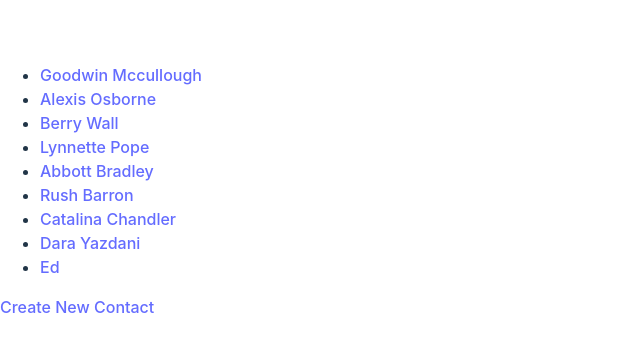
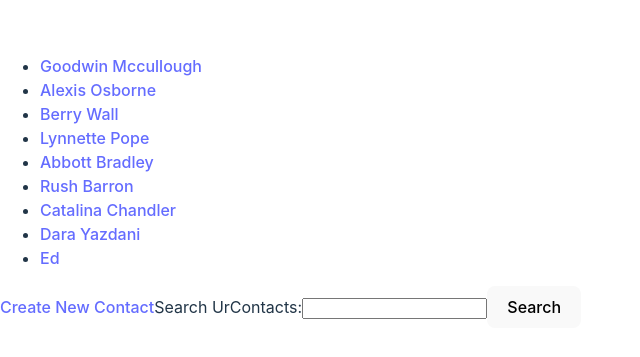
Before and after one commit to dyazdani/contact-list, a React (Vite) app: page /contacts in a window 1280 px wide. Shown: the part 217-574 px from the top of the page, without its empty margins (0-640 px from the left). Built offline with nearby package versions, Linux system fonts and the light colour scheme; data requests are answered from the project's data file.

Commit message:
Added search elements to ContactList component

```diff
--- a/src/components/ContactList.tsx
+++ b/src/components/ContactList.tsx
@@ -1,4 +1,4 @@
-import { Link } from "react-router-dom";
+import { Link, useSearchParams } from "react-router-dom";
 import { useState, useEffect} from "react";
 import ContactListItem from "./ContactListItem";
 
@@ -49,8 +49,10 @@ const ContactList = () => {
                 })}
             </ul>
             <Link to="/create">Create New Contact</Link>
+            <label htmlFor="contacts-search">Search UrContacts:</label>
+            <input type="search" id="contacts-search" name="query" />
+            <button type="button">Search</button>
         </>
-
     ) : (
             <>
             <p>UrContact list is empty</p>
```
